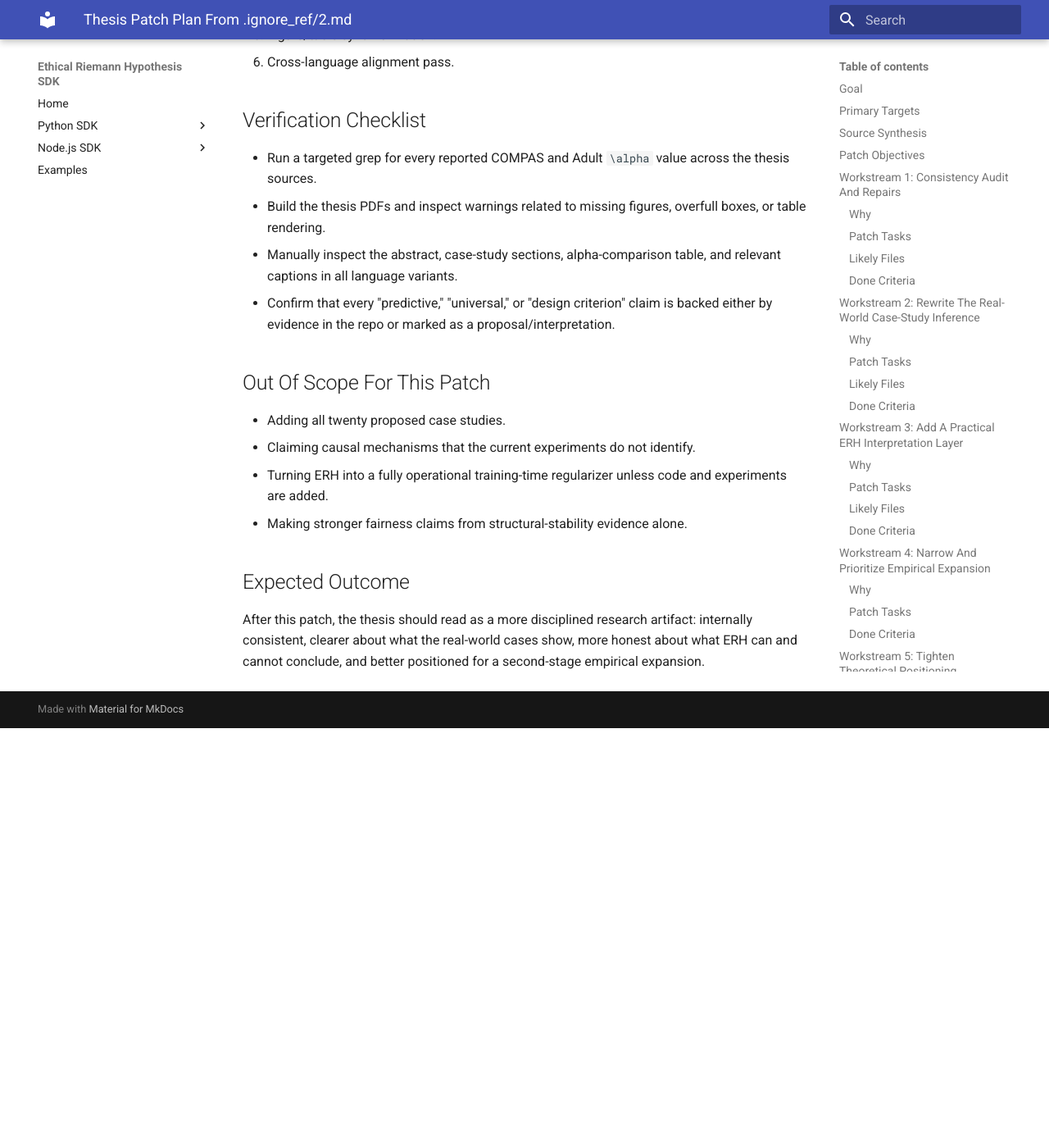
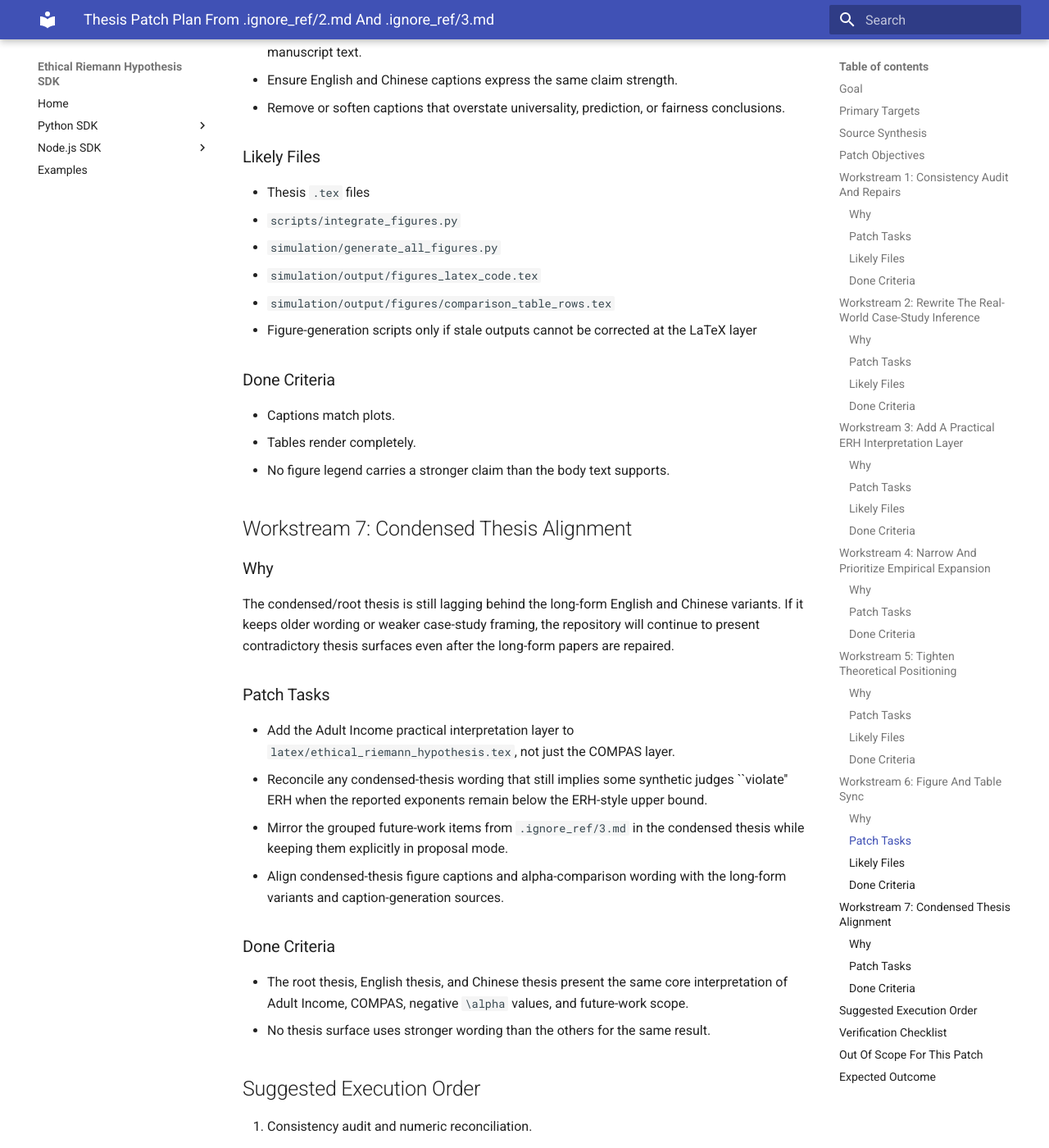
Before and after one commit to dennislee928/Ethic-Latex, an MkDocs documentation site: the page built from docs/plans/2026-04-18-thesis-patch-plan-from-2-md.md, in a window 1280 px wide and 1400 px high, scrolled down 7168 px. Shown: the whole window at 82% size. Built offline with MkDocs 1.6.1 and Material for MkDocs 9.7.7, drawn with Linux system fonts in a browser that asks for light colours; before the commit the page ends 8056 px from its top, so only the background shows below that; some of the changed text lies outside the part shown.

Commit message:
Update 2026-04-18-thesis-patch-plan-from-2-md.md

```diff
--- a/docs/plans/2026-04-18-thesis-patch-plan-from-2-md.md
+++ b/docs/plans/2026-04-18-thesis-patch-plan-from-2-md.md
@@ -1,10 +1,10 @@
-# Thesis Patch Plan From `.ignore_ref/2.md`
+# Thesis Patch Plan From `.ignore_ref/2.md` And `.ignore_ref/3.md`
 
 **Date:** 2026-04-18
 
 ## Goal
 
-Turn the review note in `.ignore_ref/2.md` into an actionable thesis-revision plan that improves clarity, internal consistency, empirical credibility, and practical relevance without bloating the paper into an unbounded rewrite.
+Turn the review notes in `.ignore_ref/2.md` and `.ignore_ref/3.md` into an actionable thesis-revision plan that improves clarity, internal consistency, empirical credibility, practical relevance, and cross-surface wording alignment without bloating the paper into an unbounded rewrite.
 
 ## Primary Targets
 
@@ -12,6 +12,9 @@
 - `latex/ethical_riemann_hypothesis_en.tex`
 - `latex/ethical_riemann_hypothesis_zh.tex`
 - `latex/references.bib`
+- `scripts/integrate_figures.py`
+- `simulation/generate_all_figures.py`
+- `simulation/output/figures/comparison_table_rows.tex`
 - Generated figure/table inputs under `simulation/output/` and `figures/` only where thesis claims or captions must be corrected to match the source results
 
 ## Source Synthesis
@@ -23,6 +26,18 @@
 - There are likely internal consistency problems, especially around COMPAS `\alpha` values, table wording, and presentation artifacts.
 - The paper has a credible future-work pipeline, but it needs prioritization and separation between what this version proves, what it demonstrates, and what it only proposes.
 
+`.ignore_ref/3.md` adds a second layer of requirements that the earlier plan only partially covered:
+
+- Future work should explicitly group several proposal-mode extensions:
+  - algebraic or topological definitions of ethical primes
+  - ERH-style regularization during training
+  - adversarial ethical primes
+  - dynamic ERH / ethical-drift monitoring
+  - multi-dimensional ethical zeta constructions
+  - human-in-the-loop or hybrid judgment systems
+- The condensed/root thesis file needs the same practical case-study framing and future-work boundaries already applied to the long-form variants.
+- Figure-caption and table-row generator sources need to emit the same bounded-growth wording as the thesis body, especially for negative `\alpha` values that still satisfy the ERH-style upper bound.
+
 ## Patch Objectives
 
 1. Remove contradictions and low-trust presentation defects.
@@ -30,6 +45,7 @@
 3. Translate ERH outputs into decision guidance while keeping the paper honest about scope.
 4. Reframe future work so it strengthens the contribution instead of overextending the claims.
 5. Keep the English and Chinese thesis variants aligned on the same core claims and numbers.
+6. Bring the condensed/root thesis file and generator-produced captions/table rows into the same wording and interpretation scheme.
 
 ## Workstream 1: Consistency Audit And Repairs
 
@@ -190,12 +206,15 @@
 
 - Audit all figure captions and legend text that mention `\alpha`, ERH adherence, or structural similarity.
 - Rebuild any generated comparison tables if they still emit stale values or clipped labels.
+- Ensure generator sources use the same ERH-style bounded-growth criterion as the manuscript text.
 - Ensure English and Chinese captions express the same claim strength.
 - Remove or soften captions that overstate universality, prediction, or fairness conclusions.
 
 ### Likely Files
 
 - Thesis `.tex` files
+- `scripts/integrate_figures.py`
+- `simulation/generate_all_figures.py`
 - `simulation/output/figures_latex_code.tex`
 - `simulation/output/figures/comparison_table_rows.tex`
 - Figure-generation scripts only if stale outputs cannot be corrected at the LaTeX layer
@@ -206,6 +225,24 @@
 - Tables render completely.
 - No figure legend carries a stronger claim than the body text supports.
 
+## Workstream 7: Condensed Thesis Alignment
+
+### Why
+
+The condensed/root thesis is still lagging behind the long-form English and Chinese variants. If it keeps older wording or weaker case-study framing, the repository will continue to present contradictory thesis surfaces even after the long-form papers are repaired.
+
+### Patch Tasks
+
+- Add the Adult Income practical interpretation layer to `latex/ethical_riemann_hypothesis.tex`, not just the COMPAS layer.
+- Reconcile any condensed-thesis wording that still implies some synthetic judges ``violate'' ERH when the reported exponents remain below the ERH-style upper bound.
+- Mirror the grouped future-work items from `.ignore_ref/3.md` in the condensed thesis while keeping them explicitly in proposal mode.
+- Align condensed-thesis figure captions and alpha-comparison wording with the long-form variants and caption-generation sources.
+
+### Done Criteria
+
+- The root thesis, English thesis, and Chinese thesis present the same core interpretation of Adult Income, COMPAS, negative `\alpha` values, and future-work scope.
+- No thesis surface uses stronger wording than the others for the same result.
+
 ## Suggested Execution Order
 
 1. Consistency audit and numeric reconciliation.
@@ -213,7 +250,8 @@
 3. ERH interpretation-layer insert.
 4. Theory/future-work restructuring.
 5. Figure/table synchronization.
-6. Cross-language alignment pass.
+6. Condensed-thesis alignment pass.
+7. Cross-language alignment pass.
 
 ## Verification Checklist
 
```
